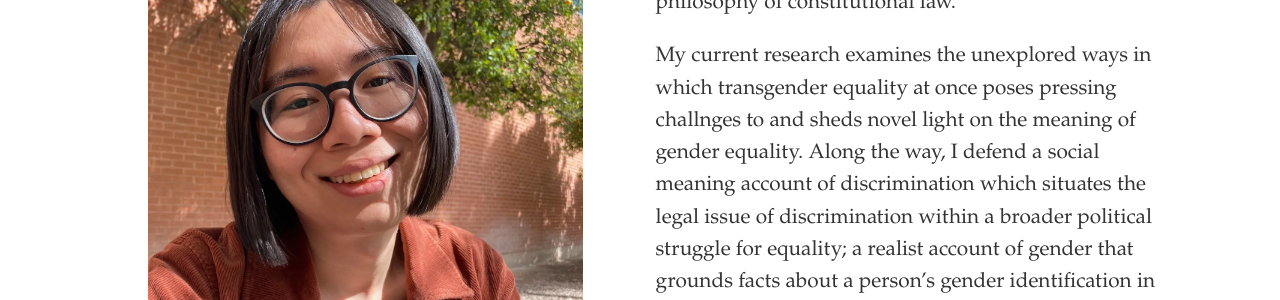
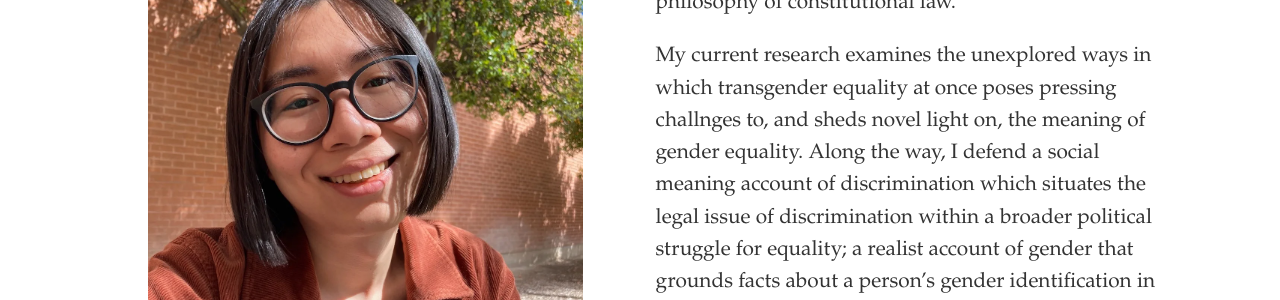
Before and after one commit to dingherself/dingherself.github.io, a Jekyll site: the page built from index.html, in a window 1280 px wide and 1198 px high. Shown: the part 296-596 px from the top of the window. Built offline with Jekyll 4.4.1, drawn with Linux system fonts in a browser that asks for light colours; nearby versions of some CDN libraries; some web fonts are replaced; some of the changed text lies outside the part shown.

Commit message:
forgot the commas!

```diff
--- a/index.html
+++ b/index.html
@@ -12,7 +12,7 @@ headerpicalt: "A picture of me looking into the camera, smiling."
 
 <p>I’m a PhD student in philosophy at the University of Arizona. I work primarily on issues at the intersection of feminist political philosophy, social metaphysics, and philosophy of constitutional law.</p>
 
-<p>My current research examines the unexplored ways in which transgender equality at once poses pressing challnges to and sheds novel light on the meaning of gender equality. Along the way, I defend a social meaning account of discrimination which situates the legal issue of discrimination within a broader political struggle for equality; a realist account of gender that grounds facts about a person’s gender identification in facts about their gender, not the other way around; and together, a trans feminist account of gender equality that takes both the gender (the metaphysics) and the equality (the political philosophy) of gender equality seriously.</p>
+<p>My current research examines the unexplored ways in which transgender equality at once poses pressing challnges to, and sheds novel light on, the meaning of gender equality. Along the way, I defend a social meaning account of discrimination which situates the legal issue of discrimination within a broader political struggle for equality; a realist account of gender that grounds facts about a person’s gender identification in facts about their gender, not the other way around; and together, a trans feminist account of gender equality that takes both the gender (the metaphysics) and the equality (the political philosophy) of gender equality seriously.</p>
 
 <script language="JavaScript" type="text/javascript">
   var u = "din";
```
